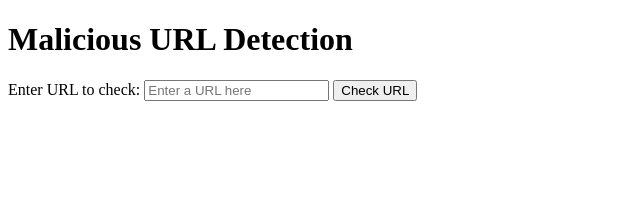
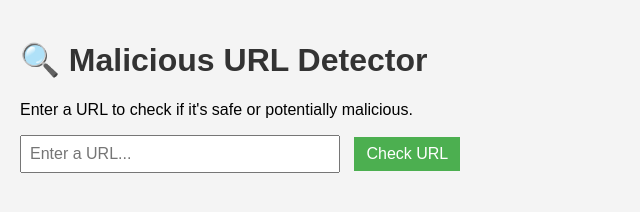
Before and after one commit to saimounika1412/URL_detection_project, a plain HTML site: page index.html in a window 1280 px wide. Shown: the whole page, without its empty margins (0-640 px from the left). Drawn offline with Linux system fonts and the light colour scheme.

Commit message:
Update index.html
updated

```diff
--- a/index.html
+++ b/index.html
@@ -3,16 +3,21 @@
 <head>
     <meta charset="UTF-8">
     <meta name="viewport" content="width=device-width, initial-scale=1.0">
-    <title>Malicious URL Detection</title>
-    <link rel="stylesheet" href="style.css">
+    <title>Malicious URL Checker</title>
+    <link rel="stylesheet" href="styles.css">
 </head>
 <body>
-    <h1>Malicious URL Detection</h1>
-    <label for="url-input">Enter URL to check:</label>
-    <input type="text" id="url-input" placeholder="Enter a URL here">
-    <button onclick="checkUrl()">Check URL</button>
+    <div class="container">
+        <h1>🔍 Malicious URL Detector</h1>
+        <p>Enter a URL to check if it's safe or potentially malicious.</p>
 
-    <div id="result"></div>
+        <div class="input-group">
+            <input type="text" id="url-input" placeholder="Enter a URL..." />
+            <button onclick="checkUrl()">Check URL</button>
+        </div>
+
+        <div id="result" class="hidden"></div>
+    </div>
 
     <script src="script.js"></script>
 </body>
```
